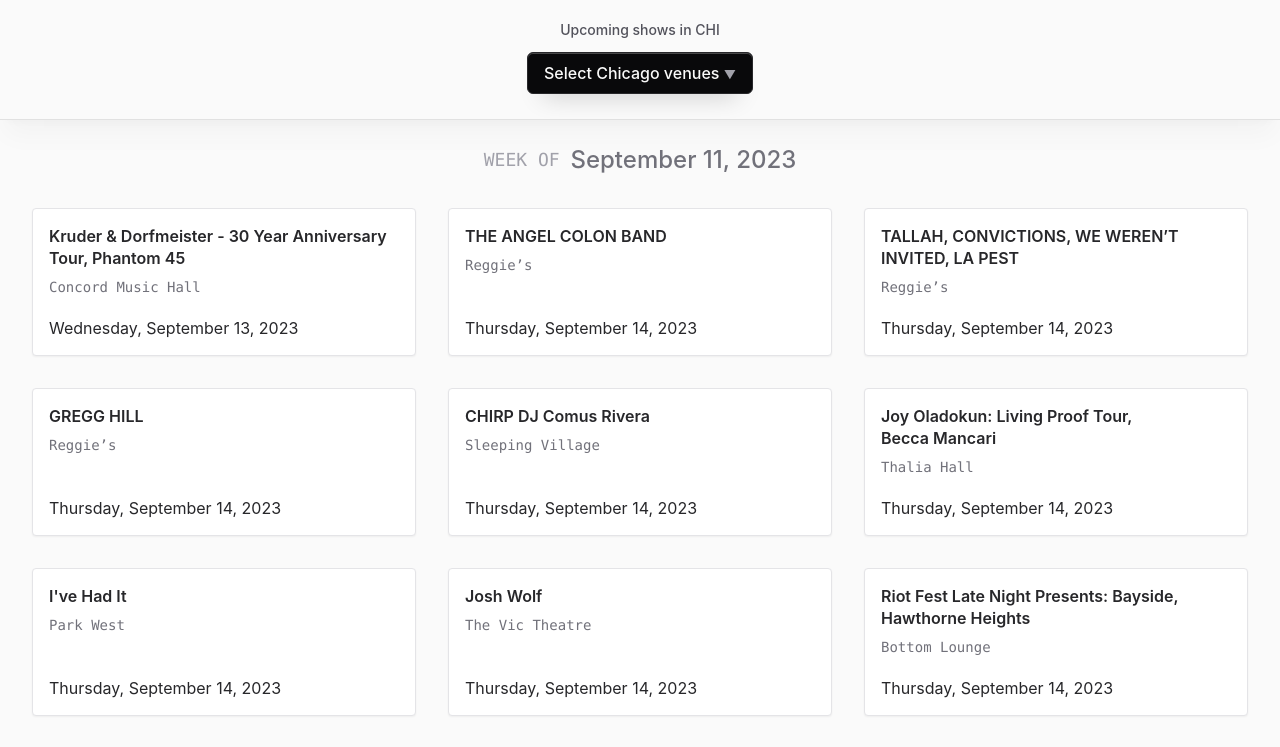
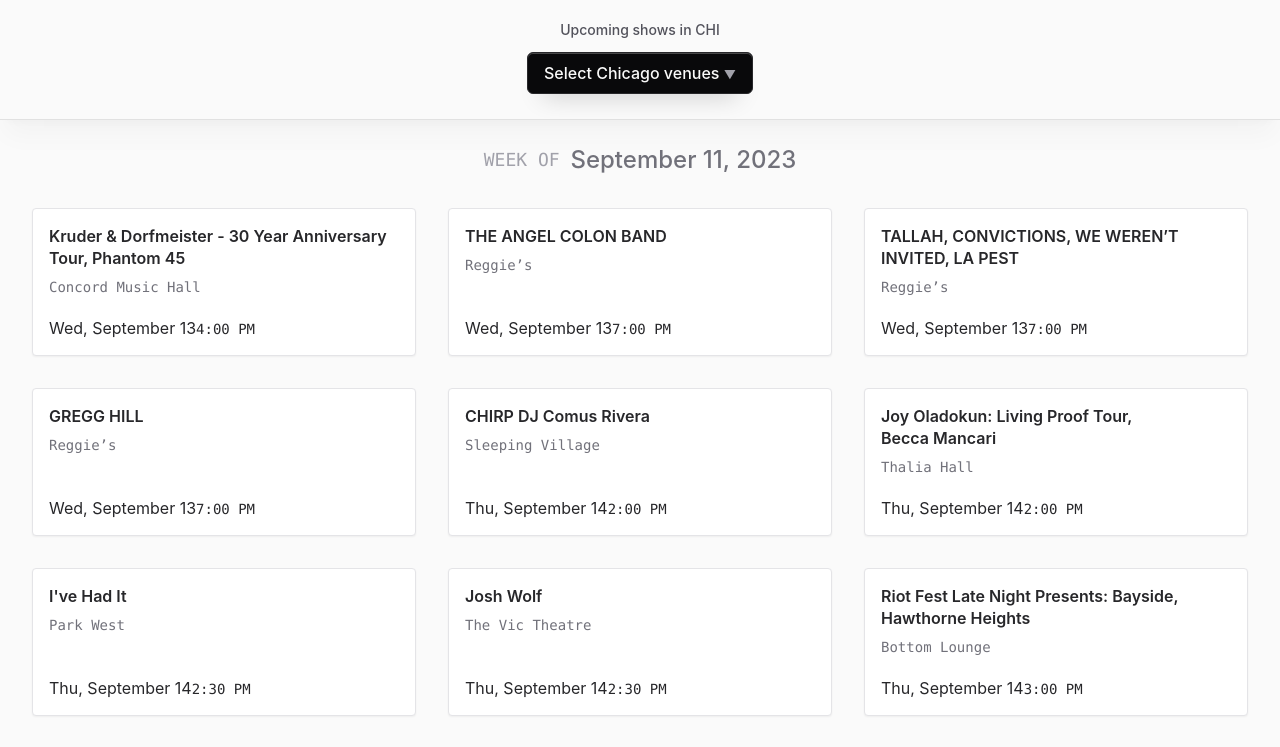
Before and after one commit to skullface/sceneland-chi, a Next.js app: page / in a window 1280 px wide. Shown: the top 747 px of the page. Built offline with nearby package versions, Linux system fonts and the light colour scheme.

Commit message:
timezone corrections

```diff
--- a/src/components/show-card.tsx
+++ b/src/components/show-card.tsx
@@ -27,12 +27,30 @@
             className='mt-3 flex flex-1 items-end text-zinc-800 dark:text-zinc-300'
             dateTime={new Date(show.date).toISOString()}
           >
-            {new Date(show.date).toLocaleDateString('en-US', {
-              weekday: 'long',
-              year: 'numeric',
-              month: 'long',
-              day: 'numeric',
-            })}
+            <span>
+              <span className='text-zinc-800 dark:text-zinc-300'>
+                {new Date(show.date).toLocaleDateString('en-US', {
+                  timeZone: 'America/Chicago',
+                  weekday: 'short',
+                })}
+              </span>
+              ,{' '}
+              <span className='text-zinc-800 dark:text-zinc-300'>
+                {new Date(show.date).toLocaleDateString('en-US', {
+                  timeZone: 'America/Chicago',
+                  month: 'long',
+                  day: 'numeric',
+                })}
+              </span>
+            </span>
+            <span className='font-mono text-sm'>
+              {new Date(show.date).toLocaleTimeString('en-US', {
+                timeZone: 'America/Chicago',
+                hour: 'numeric',
+                minute: '2-digit',
+                hour12: true,
+              })}
+            </span>
           </time>
         </a>
       </li>
--- a/src/pages/index.tsx
+++ b/src/pages/index.tsx
@@ -194,6 +194,18 @@
     }
   }
 
+  const dateParts =
+    process.env.NEXT_PUBLIC_LAST_UPDATED_AT?.split('-').map(Number) || []
+  const year = dateParts[0] ?? 0
+  const month = dateParts[1] ? dateParts[1] - 1 : 0
+  const day = dateParts[2] ?? 0
+  const dateObj = new Date(year, month, day)
+
+  const isValidDate = (dateStr: string) => {
+    const regex = /^\d{4}-\d{2}-\d{2}$/
+    return regex.test(dateStr)
+  }
+
   return (
     <div className='body'>
       <SiteMeta />
@@ -207,14 +219,14 @@
           }`}
         >
           <h1 className='inline'>Upcoming shows in CHI</h1>
-          {process.env.NEXT_PUBLIC_LAST_UPDATED_AT && (
+          {process.env.NEXT_PUBLIC_LAST_UPDATED_AT &&
+            isValidDate(process.env.NEXT_PUBLIC_LAST_UPDATED_AT.trim()) && (
               <span>
                 {' '}
                 · Last updated{' '}
-              <time dateTime={process.env.NEXT_PUBLIC_LAST_UPDATED_AT.trim()}>
-                {new Date(
-                  process.env.NEXT_PUBLIC_LAST_UPDATED_AT,
-                ).toLocaleString('en-US', {
+                <time dateTime={dateObj.toISOString()}>
+                  {dateObj.toLocaleString('en-US', {
+                    timeZone: 'America/New_York',
                     month: 'short',
                     day: 'numeric',
                   })}
```
Lines whose indentation alone changed are shown as unchanged.
